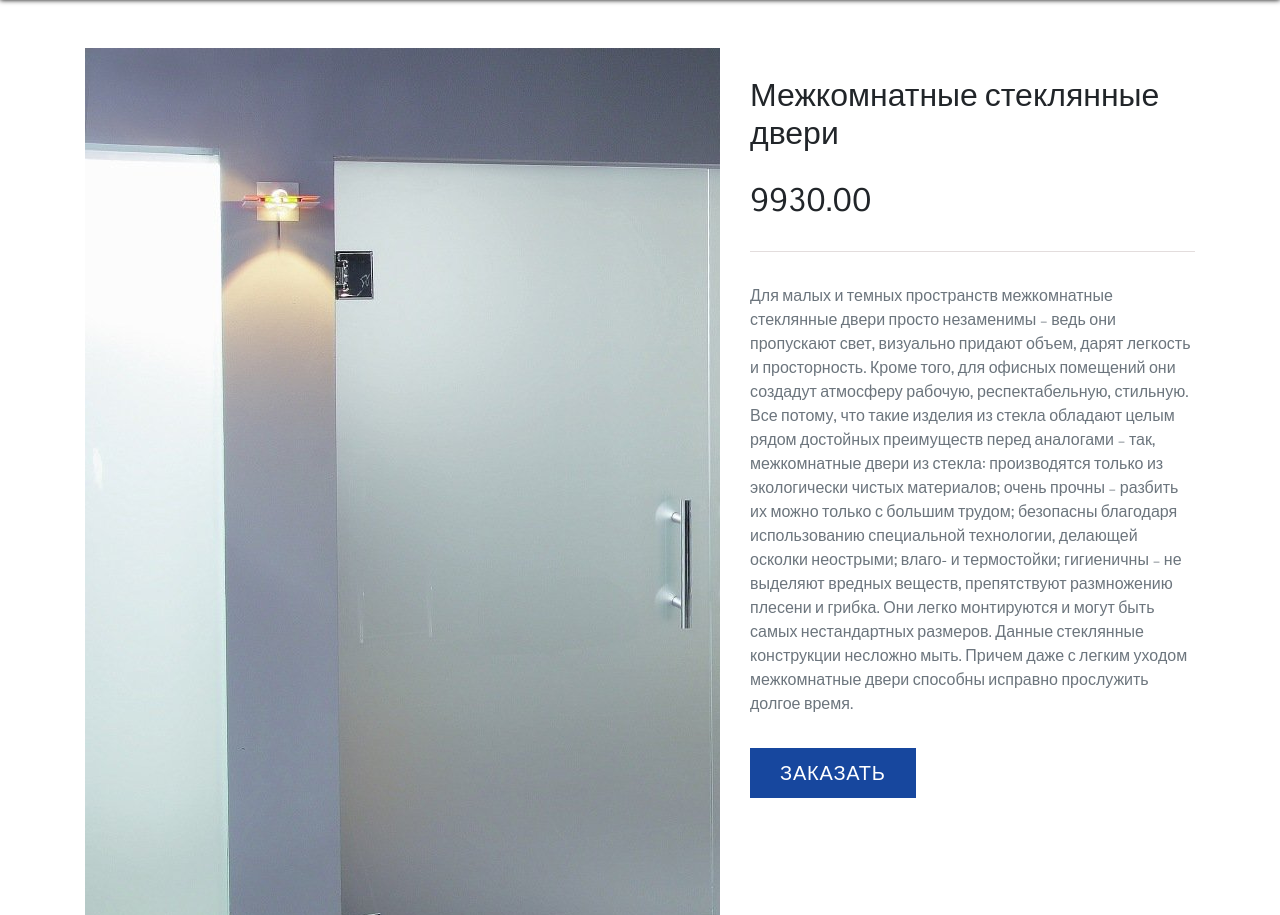
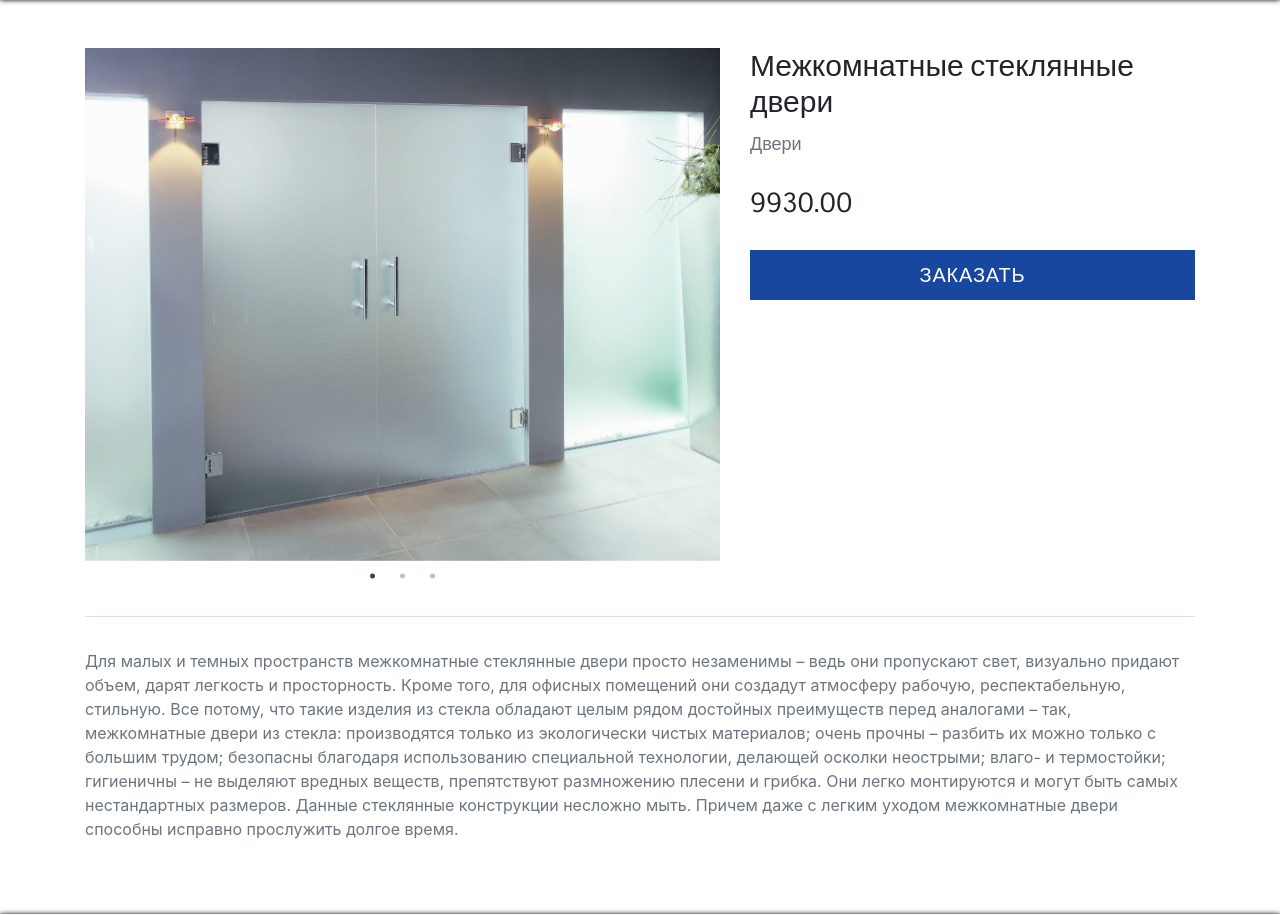
Before and after one commit to mockystr/emil_krasava, a Django app: a page that uses main/templates/main/detail.html in a window 1280 px wide. Shown: the part 97-1012 px from the top of the page. Run offline with Django 3.2, Linux system fonts and the light colour scheme; data comes from the database, SQL or seed files in the repository; some libraries are stand-ins or nearby versions.

Commit message:
edited detail 2

```diff
--- a/main/static/css/style.css
+++ b/main/static/css/style.css
@@ -145,35 +145,6 @@
     color: darkgray;
 }
 
-.product_detail_info {
-    font-family: 'Pontano Sans', sans-serif;
-    font-size: 1.125rem;
-}
-
-.item_name, .item_price {
-    margin: 1.75rem 0 1rem 0;
-    font-weight: normal;
-}
-
-.item_description {
-    border-top: 0.0625rem solid #e3dddd;
-    margin: 2rem 0;
-    padding: 2rem 0 0 0;
-    font-size: 1rem;
-}
-
-.order_button {
-    color: white;
-    border: none;
-    background-color: #17479e;
-    border-radius: 0;
-    padding: 10px 30px;
-    font-size: 20px;
-    cursor: pointer;
-    letter-spacing: 0.05rem;
-    text-transform: uppercase;
-}
-
 .items_card {
     box-shadow: 3px 3px 5px black;
     transition: 500ms;
@@ -195,3 +166,76 @@
         margin: 10px auto;
     }
 }
+
+.product_detail_info {
+    font-family: 'Pontano Sans', sans-serif;
+    font-size: 1.125rem;
+}
+
+.image_of_slider img {
+    width: 700px;
+    height: auto;
+    /*max-height: 500px;*/
+}
+
+.item_name {
+    font-size: 30px;
+    font-weight: normal;
+    margin: 0;
+    padding: 0;
+}
+
+.item_category {
+    margin-top: 10px;
+}
+
+.item_price {
+    font-size: 27px;
+    margin: 30px 0 1rem 0;
+    font-weight: normal;
+}
+
+.order-button_block {
+    text-align: center;
+}
+
+.order_button {
+    color: white;
+    border: none;
+    max-width: 450px;
+    margin-top: 15px;
+    width: 100%;
+    background-color: #17479e;
+    border-radius: 0;
+    padding: 10px 30px;
+    font-size: 20px;
+    cursor: pointer;
+    letter-spacing: 0.05rem;
+    text-transform: uppercase;
+}
+
+.item_description {
+    border-top: 0.0625rem solid #e3dddd;
+    margin: 25px 0;
+    padding: 2rem 0 0 0;
+    font-size: 1rem;
+}
+
+@media screen and (max-width: 991px) {
+    .item_name {
+        text-align: center;
+    }
+
+    .item_category {
+        text-align: center;
+    }
+
+    .item_price {
+        text-align: center;
+    }
+
+    .item_description {
+        text-align: center;
+        border: none;
+    }
+}
--- a/main/templates/main/detail.html
+++ b/main/templates/main/detail.html
@@ -14,13 +14,20 @@
                 </div>
             </div>
             <div class="col-lg-5 product_detail_info">
-                <h2 class="item_name">{{ item.name }}</h2>
+                <h1 class="item_name">{{ item.name }}</h1>
+                <p class="item_category text-muted">{{ item.category }}</p>
                 <h2 class="item_price">{{ item.price }}</h2>
 
+                <div class="order-button_block">
+                    <button type="submit" class="order_button">Заказать</button>
+                </div>
+            </div>
+        </div>
+        <div class="row">
+            <div class="col-lg-12">
                 <div class="item_description">
                     <p class="text-muted">{{ item.description }}</p>
                 </div>
-                <button type="submit" class="order_button">Заказать</button>
             </div>
         </div>
     </div>
--- a/main/templates/main/item_list.html
+++ b/main/templates/main/item_list.html
@@ -6,8 +6,7 @@
 
 {% block content %}
     <div class="container my-5">
-        <h3 class="">"Здесь должно быть название котегории"{{ category.name }}</h3>
-        <p>"Здесь должно быть описание котегории"{{ category.description }}</p>
+        <h3 class="">{{ category.name }}</h3>
         <div class="row justify-content-between my-5">
             {% for item in items %}
                 <div class="col-lg-4 col-md-6 col-sm-6 col-xs-12 ">
--- a/main/views.py
+++ b/main/views.py
@@ -22,7 +22,7 @@
     def get(self, request, category_slug):
         category = get_object_or_404(Category, slug=category_slug)
         items_of_category = Item.objects.filter(category=category)
-        return self.render_to_response({'items': items_of_category})
+        return self.render_to_response({'category': category, 'items': items_of_category})
 
 
 class ProductDetailView(TemplateResponseMixin, View):
```
